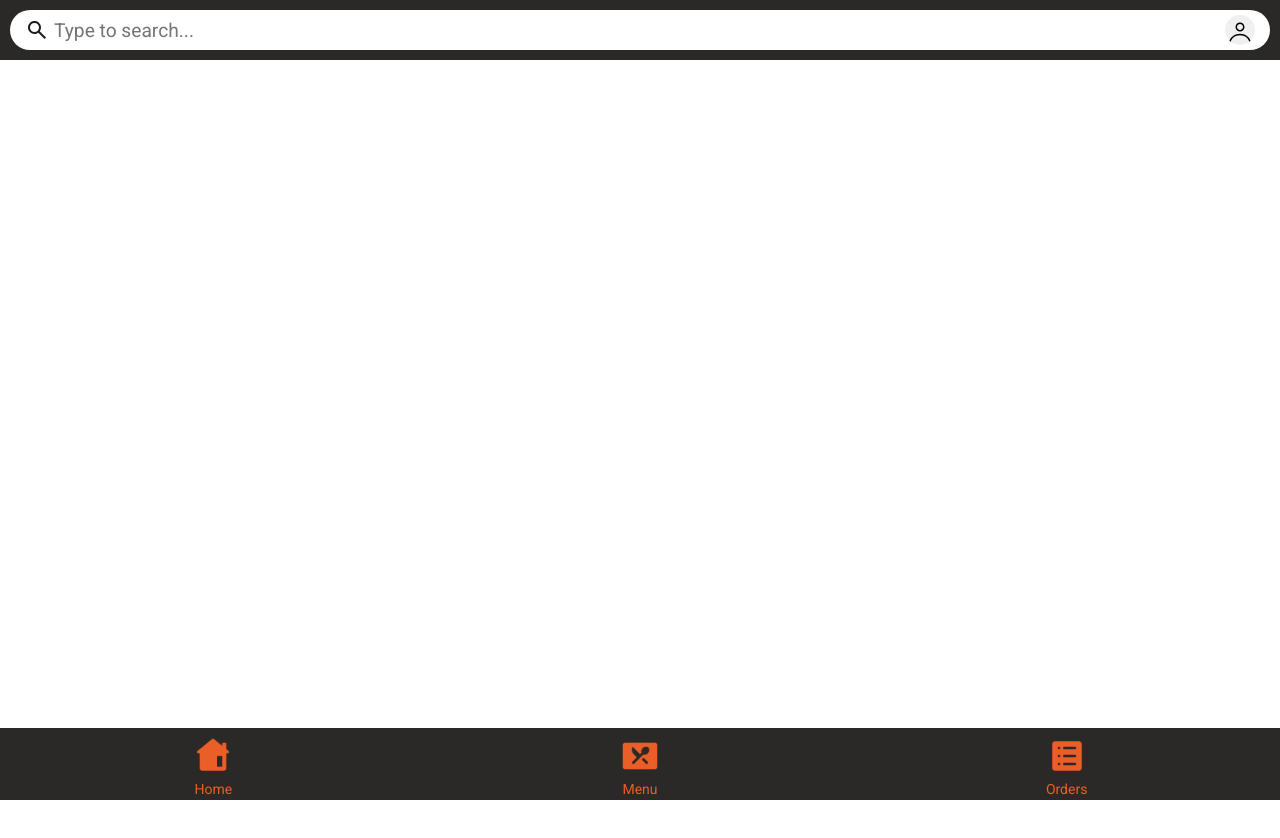
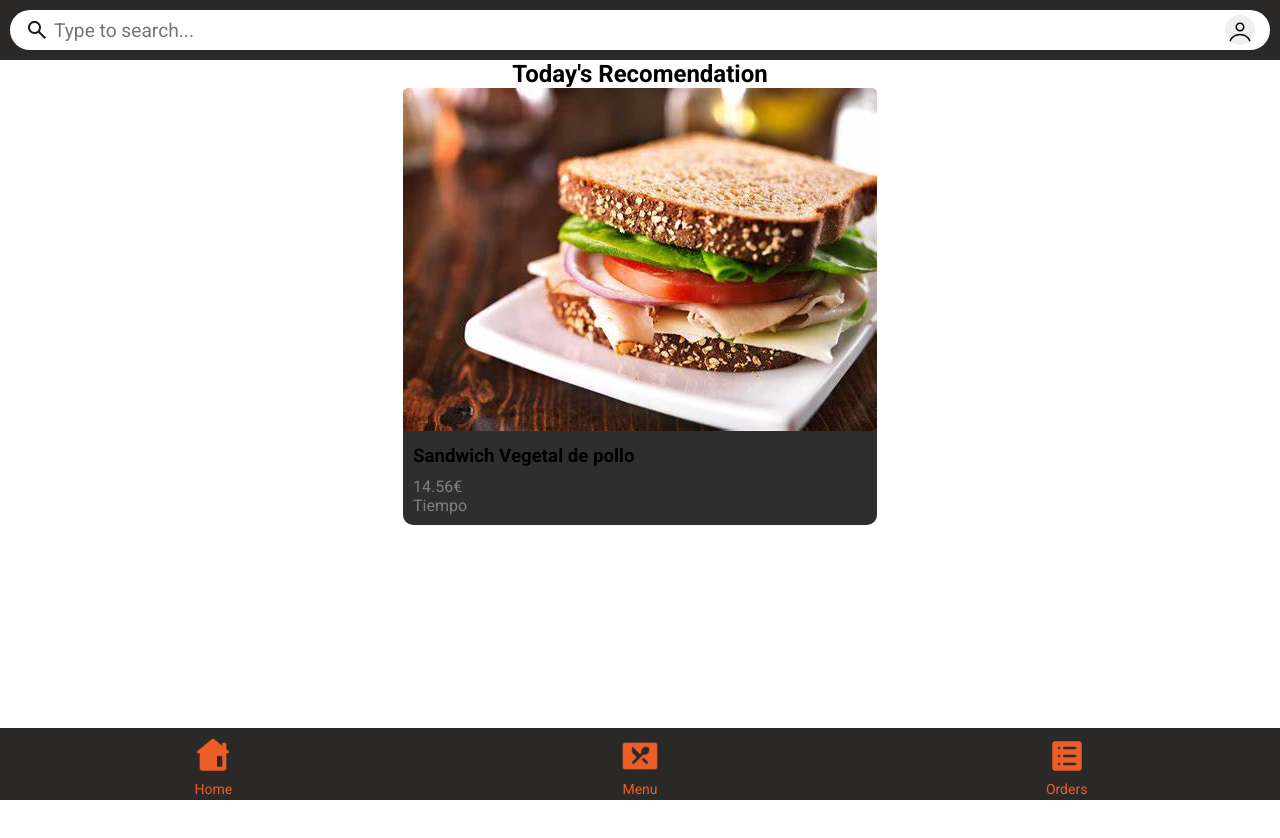
Before and after one commit to IsaacRamosDaw/The_Cafeteria, a React (Vite) app in the folder frontend/: page /home in a window 1280 px wide. Shown: the top 838 px of the page. After the commit the page ends 800 px from the top, so only its background shows below. Built offline with nearby package versions, Linux system fonts and the light colour scheme.

Commit message:
cambios visuales echos

```diff
--- a/frontend/src/App.jsx
+++ b/frontend/src/App.jsx
@@ -5,7 +5,7 @@ import Welcome from "./pages/welcome/Welcome";
 import Form from "./pages/form/Form";
 import Orders from "./pages/orders/Orders";
 import Categories from "./pages/categories/Categories";
-import Menu from "./pages/Menu/MenuPage"
+import Menu from "./pages/menu/MenuPage"
 import Products from "./pages/products/Products";
 import "./global.scss";
 
--- /dev/null
+++ b/frontend/src/components/offer/Offer.jsx
@@ -0,0 +1,21 @@
+import "./Offer.scss";
+
+function Offer() {
+  return (
+    <section id="offers">
+      <a href="">
+        <h2>Today's Recomendation</h2>
+        <div>
+          <img src="/images/ImgMenus/sandwiches.jpg" alt="" />
+          <div id="offer-text">
+            <h3>Sandwich Vegetal de pollo</h3>
+            <p>14.56€</p>
+            <p>Tiempo</p>
+          </div>
+        </div>
+      </a>
+    </section>
+  );
+}
+
+export default Offer;
--- /dev/null
+++ b/frontend/src/components/offer/Offer.scss
@@ -0,0 +1,34 @@
+section#offers a{
+  height: 300px;
+  display: flex;
+  flex-direction: column;
+  align-items: center;
+
+  h2{
+    text-align: center;
+  }
+
+  > div {
+    background-color: rgb(46, 46, 46);
+    border-radius: 10px;
+  }
+  img {
+    width: 100%;
+    border-radius: 5px;
+  }
+
+  #offer-text{
+    display: flex;
+    justify-content: space-around;
+    flex-direction: column;
+    margin: 10px;
+
+    h3{
+      margin-bottom: 10px;
+    }
+
+    p {
+      color: grey;
+    }
+  }
+}
--- a/frontend/src/pages/home/Home.jsx
+++ b/frontend/src/pages/home/Home.jsx
@@ -1,6 +1,7 @@
 import SearchBar from "../../components/searchBar/SearchBar";
 import TabsBar from "../../components/tabsBar/tabsBar";
 import Separator from "../../components/separator/Separator"
+import Offer from "../../components/offer/Offer";
 import "./Home.scss";
 
 function Home() {
@@ -8,8 +9,9 @@ function Home() {
     <>
       <SearchBar />
       <Separator />
-      <mian id="home-container">
-      </mian>
+      <main id="home-container">
+        <Offer/>
+      </main>
       <TabsBar />
     </>
   );
--- a/frontend/src/pages/home/Home.scss
+++ b/frontend/src/pages/home/Home.scss
@@ -1,5 +1,4 @@
 @import "/src/global.scss";
 
-#home-container {
-    @include page-layout;
+main#home-container{
 }
```
Also changed, not shown: frontend/src/components/offers/Offer.jsx (deleted, +0 -18 lines), frontend/src/components/offers/Offer.scss (deleted, +0 -17 lines).
